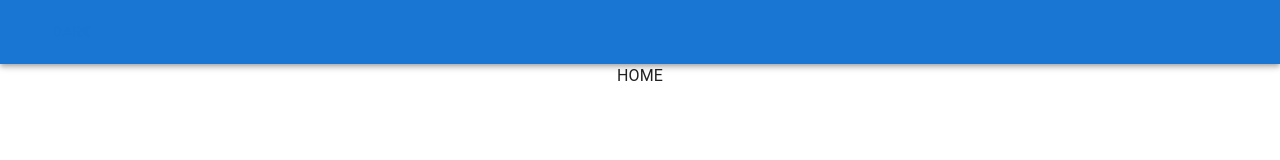
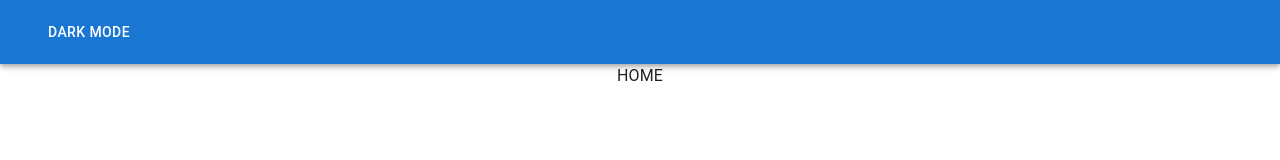
Before and after one commit to sksbkt/p-n15, a Next.js app: page / in a window 1280 px wide. Shown: the top 160 px of the page. Built offline with nearby package versions, Linux system fonts and the light colour scheme; some icons are missing; what @mui/material-nextjs would draw is missing.

Commit message:
feat: update theme provider and NavBar for improved theme toggling functionality mui theme flickering issue has been fixed

```diff
--- a/src/app/_components/nav-bar/page.tsx
+++ b/src/app/_components/nav-bar/page.tsx
@@ -16,7 +16,6 @@ const NavBar = () => {
   const dispatch = useDispatch();
   const [mounted, setMounted] = React.useState(false);
   const mode = useThemeMode();
-  const { mode: scmode, setMode } = useColorScheme();
   React.useEffect(() => {
     setMounted(true);
   }, []);
@@ -32,12 +31,13 @@ const NavBar = () => {
         <Toolbar disableGutters>
           <CodeIcon />
           <Button
+            sx={{ color: "white" }}
             onClick={() => {
               dispatch(toggleThemeMode());
-              setMode(scmode === "dark" ? "light" : "dark");
             }}
+            disableElevation
           >
-            {mode.toLocaleUpperCase()}
+            {mode.toLocaleUpperCase()} MODE
           </Button>
         </Toolbar>
       </Container>
--- a/src/providers/themeProvider.tsx
+++ b/src/providers/themeProvider.tsx
@@ -11,17 +11,16 @@ import {
   ThemeProvider,
   useColorScheme,
 } from "@mui/material";
+import { useMemo } from "react";
 // import { useEffect } from "react";
 import { Provider } from "react-redux";
 
 const ThemeContent = ({ children }: { children: React.ReactNode }) => {
+  const { setColorScheme } = useColorScheme();
   const mode = useThemeMode();
-  const { setColorScheme } = useColorScheme();
+  const { setMode } = useColorScheme();
 
-  // useEffect(() => {
-  //   setColorScheme(mode);
-  //   console.log(theme);
-  // }, [mode, setColorScheme]);
+  useMemo(() => setMode(mode), [mode]);
 
   return (
     <ThemeProvider theme={theme}>
--- a/src/theme/index.ts
+++ b/src/theme/index.ts
@@ -27,8 +27,8 @@ const theme = createTheme({
     colorSchemeSelector: "class",
   },
   colorSchemes: {
-    light: true,
-    dark: true,
+    light: getDesignToken("light"),
+    dark: getDesignToken("dark"),
   },
 });
 // const theme = (mode: PaletteMode) => createTheme(getDesignToken(mode));
--- a/src/theme/palettes.ts
+++ b/src/theme/palettes.ts
@@ -37,6 +37,7 @@ export const getDesignToken = (mode: PaletteMode): ColorSystemOptions => {
               primary: "rgba(0, 0, 0, 0.87)",
               secondary: "rgba(0, 0, 0, 0.6)",
             },
+
             // ... other light mode specific colors
           }
         : {
```
